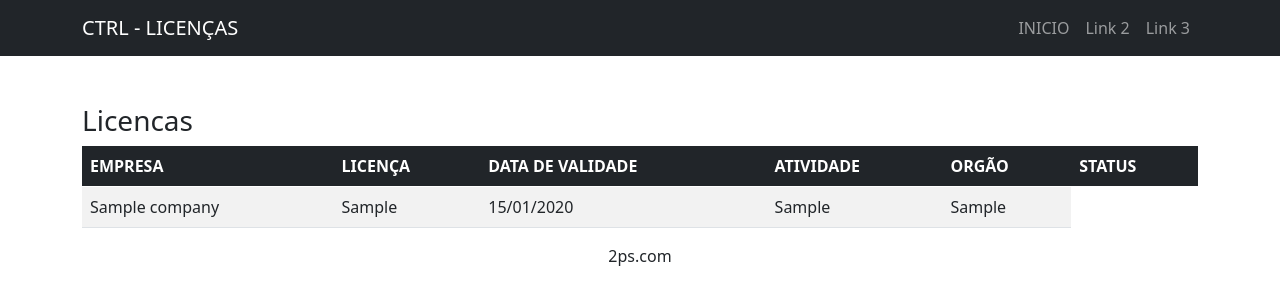
After one commit to odenilsonmarques/sistema_controle_licencas, a PHP site: page /listLicense.php in a window 1280 px wide. The commit adds this page. Shown: the top 305 px of the page. Run offline with PHP 8.4, Linux system fonts and the light colour scheme; tables that the repository leaves empty or names only in its code hold one stand-in row (values such as "Sample post").

Commit message:
implementado a pagina que lista as licencas

```diff
--- a/header.php
+++ b/header.php
@@ -1,14 +1,14 @@
 <header>
     <nav class="navbar navbar-expand-sm bg-dark navbar-dark">
         <div class="container">
-            <a class="navbar-brand" href="#">CTRL -Licencas</a>
+            <a class="navbar-brand" href="index.php">CTRL - LICENÇAS</a>
             <button class="navbar-toggler" type="button" data-bs-toggle="collapse" data-bs-target="#collapsibleNavbar">
                 <span class="navbar-toggler-icon"></span>
             </button>
             <nav class="collapse navbar-collapse justify-content-end" id="collapsibleNavbar">
                 <ul class="navbar-nav">
                     <li class="nav-item">
-                        <a class="nav-link" href="#">Link 1</a>
+                        <a class="nav-link" href="index.php">INICIO</a>
                     </li>
                     <li class="nav-item">
                         <a class="nav-link" href="#">Link 2</a>
--- a/index.php
+++ b/index.php
@@ -13,7 +13,8 @@
 <body>
     <?php include_once 'header.php'?>
     <a href="registerCompany.php">cadastro empresa</a><br><br>
-    <a href="registerLicense.php">cadastro licença</a>
+    <a href="registerLicense.php">cadastro licença</a><br><br>
+    <a href="listLicense.php">Licenças</a>
 
 
     <?php include_once 'footer.php'?>
--- /dev/null
+++ b/listLicense.php
@@ -0,0 +1,52 @@
+<?php include_once 'config/connection.php'?>
+<!DOCTYPE html>
+<html lang="en">
+<head>
+    <meta charset="UTF-8">
+    <meta http-equiv="X-UA-Compatible" content="IE=edge">
+    <meta name="viewport" content="width=device-width, initial-scale=1.0">
+    <link rel="stylesheet" href="assets/css/bootstrap.min.css">
+    <title>Document</title>
+</head>
+<body>
+    <?php include_once 'header.php'?>
+        <div class="container">
+            <div class="row">
+                <h3 class="mt-5">Licencas</h3>
+                <div class="col-lg-12">
+                    <table class="table table-striped table-hover">
+                        <thead class="table-dark">
+                            <tr>
+                                <th>EMPRESA</th>
+                                <th>LICENÇA</th>
+                                <th>DATA DE VALIDADE</th>
+                                <th>ATIVIDADE</th>
+                                <th>ORGÃO</th>
+                                <th>STATUS</th>
+                            </tr>
+                        </thead>
+                        <?php
+                            $listLicenses = [];
+                            $searchLicensesCompanys = $connectionPDO->query("SELECT company.id_company, company.nameCompany, license.id_license, license.type_license, license.expiration_date, license.activity, license.organ FROM license, company WHERE license.id_company = company.id_company");
+                             if($searchLicensesCompanys->rowCount() > 0){
+                                 $listLicenses = $searchLicensesCompanys->fetchAll(PDO::FETCH_ASSOC);
+                                 foreach($listLicenses as $listLicense){?>
+                                    <tr>
+                                        <td><?=$listLicense['nameCompany'];?></td>
+                                        <td><?=$listLicense['type_license'];?></td>
+                                        <td><?=date('d/m/Y', strtotime($listLicense['expiration_date']));?></td>
+                                        <td><?=$listLicense['activity'];?></td>
+                                        <td><?=$listLicense['organ'];?></td>
+                                    </tr>
+                                 <?php
+                                 }
+                             }
+                        ?>
+                    </table>
+                </div>
+            </div>
+        </div>
+    <?php include_once 'footer.php'?>
+    <script src="assets/js/bootstrap.bundle.min.js"></script>
+</body>
+</html>
--- a/registerLicense.php
+++ b/registerLicense.php
@@ -39,7 +39,7 @@ include_once 'config/connection.php';
                         <div class="row">
                             <div class="col-3">
                                 <label for="nameRepresentative" class="form-label mt-4">LICENÇA</label>
-                                <select name="type_licensa" id="type_licensa" class="form-select">
+                                <select name="type_license" id="type_license" class="form-select">
                                     <option value="">SELECIONE</option>
                                     <option value="AUTORIZAÇÃO PARA CORTE DE ARVORE">AUTORIZAÇÃO PARA CORTE DE ARVORE</option>
                                     <option value="AUTORIZAÇÃO PARA PODA DE ÁRVORE">AUTORIZAÇÃO PARA PODA DE ÁRVORE</option>
```
Also changed, not shown: receiveLicense.php (+4 -4 lines).
